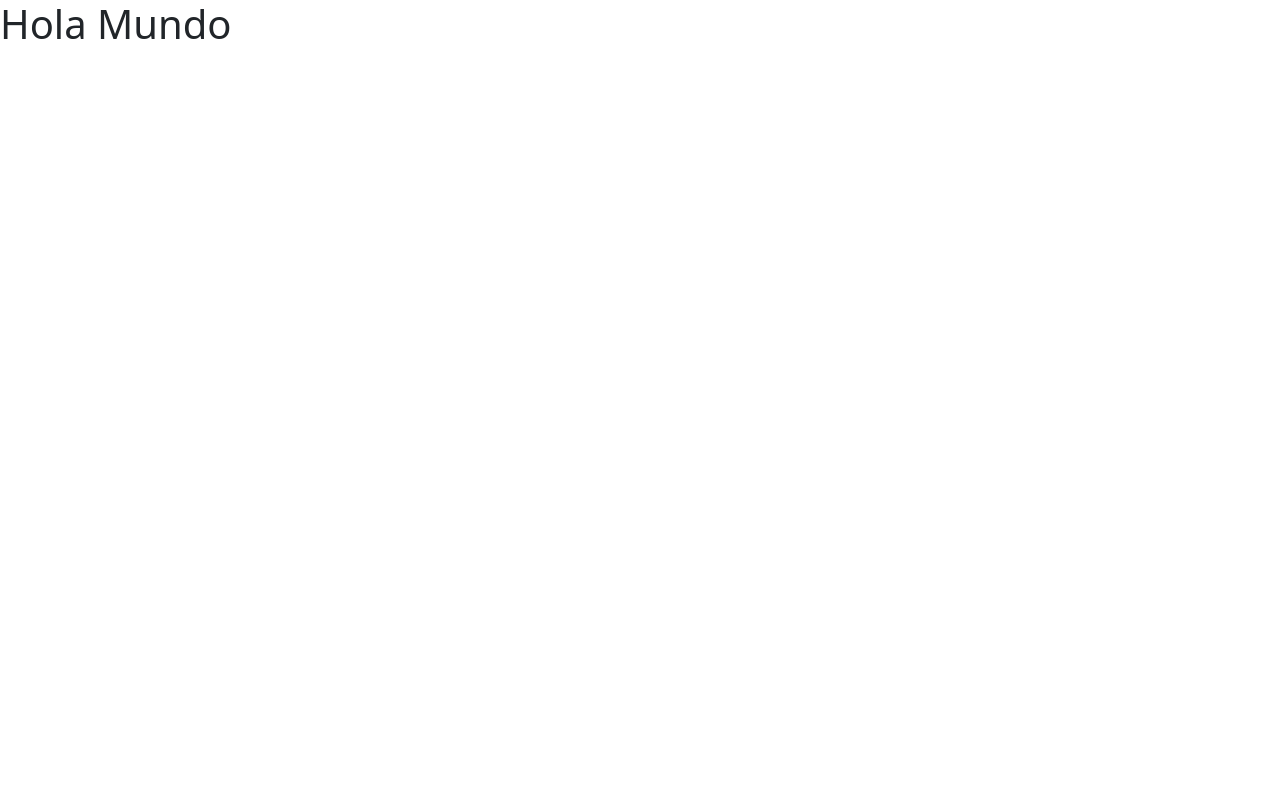
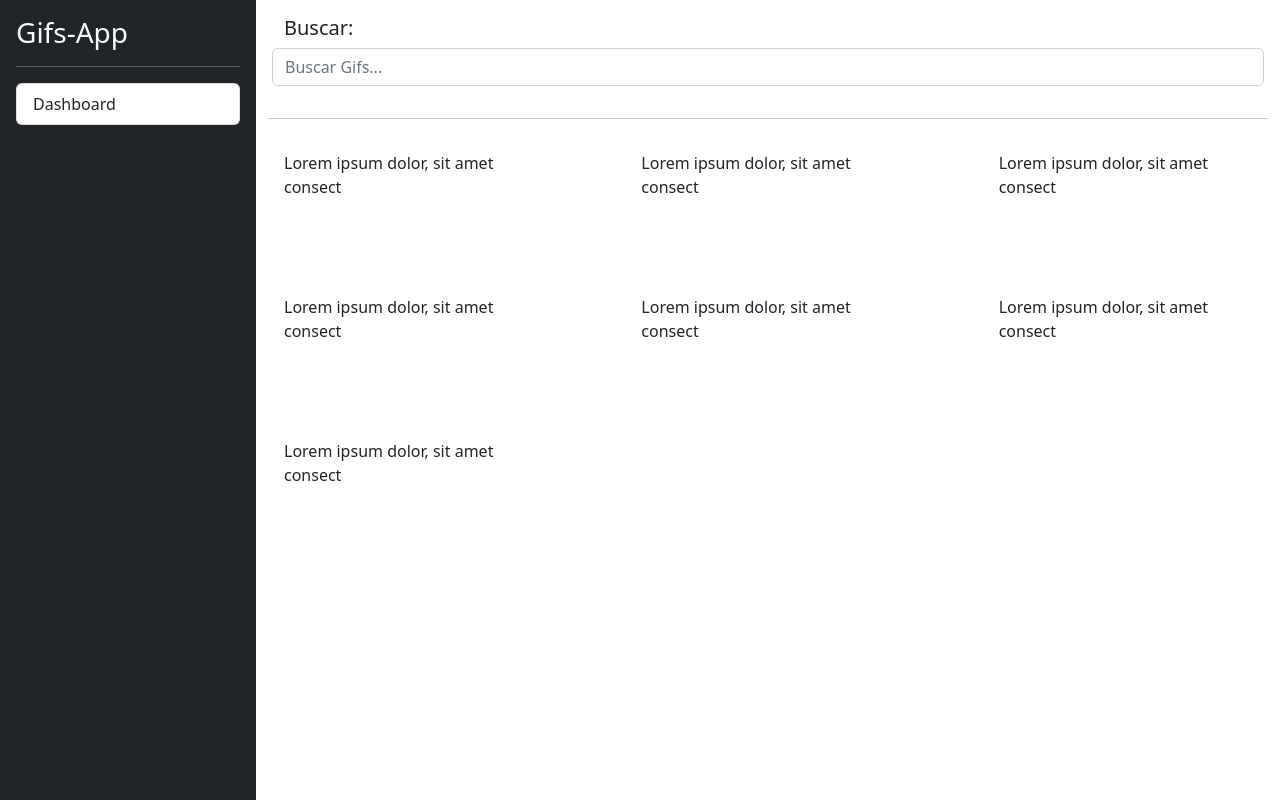
Before and after one commit to rbnicodev/gifsApp, an Angular app: page / in a window 1280 px wide. Built offline with nearby package versions, Linux system fonts and the light colour scheme.

Commit message:
07-07 styles gifApp

```diff
--- a/src/app/app.component.html
+++ b/src/app/app.component.html
@@ -1 +1,54 @@
-<h1>Hola Mundo</h1>
+<div class="d-grid" id="home">
+
+  <!-- SIDEBAR -->
+  <div class="bg-dark border-right p-3" id="sidebar">
+    <h3 class="text-light">
+      Gifs-App
+    </h3>
+    <hr class="text-white"/>
+    <div class="list-group list-reset">
+      <a href="#"
+          class="list-group-item list-group-item-action">
+      Dashboard
+    </a>
+    </div>
+  </div>
+  <!-- END SIDEBAR -->
+
+
+  <!-- PANTALLA -->
+  <div class="container ">
+
+
+
+
+    <!-- BUSQUEDA -->
+    <div class="row p-3">
+      <h5>Buscar:</h5>
+      <input type="text" class="form-control" placeholder="Buscar Gifs..."/>
+    </div>
+    <!-- BUSQUEDA -->
+
+
+
+    <hr/>
+
+
+    <!-- GIFS -->
+    <div class="row p-3 d-grid" id="gifs">
+      <p>Lorem ipsum dolor, sit amet consect</p>
+      <p>Lorem ipsum dolor, sit amet consect</p>
+      <p>Lorem ipsum dolor, sit amet consect</p>
+      <p>Lorem ipsum dolor, sit amet consect</p>
+      <p>Lorem ipsum dolor, sit amet consect</p>
+      <p>Lorem ipsum dolor, sit amet consect</p>
+      <p>Lorem ipsum dolor, sit amet consect</p>
+    </div>
+    <!-- END GIFS -->
+
+
+
+  </div>
+  <!-- END PANTALLA -->
+
+</div>
--- a/src/styles.css
+++ b/src/styles.css
@@ -1 +1,20 @@
 /* You can add global styles to this file, and also import other style files */
+html, body {
+    height: 100%;
+}
+
+#sidebar {
+    height: 100%;
+    min-height: 100vh;
+    min-width: 10em;
+}
+
+#home {
+    grid-template-columns: .2fr .8fr;
+}
+
+#gifs {
+    gap: 5em;
+    justify-items: center;
+    grid-template-columns: repeat(auto-fill, minmax(250px, 1fr));
+}
```
